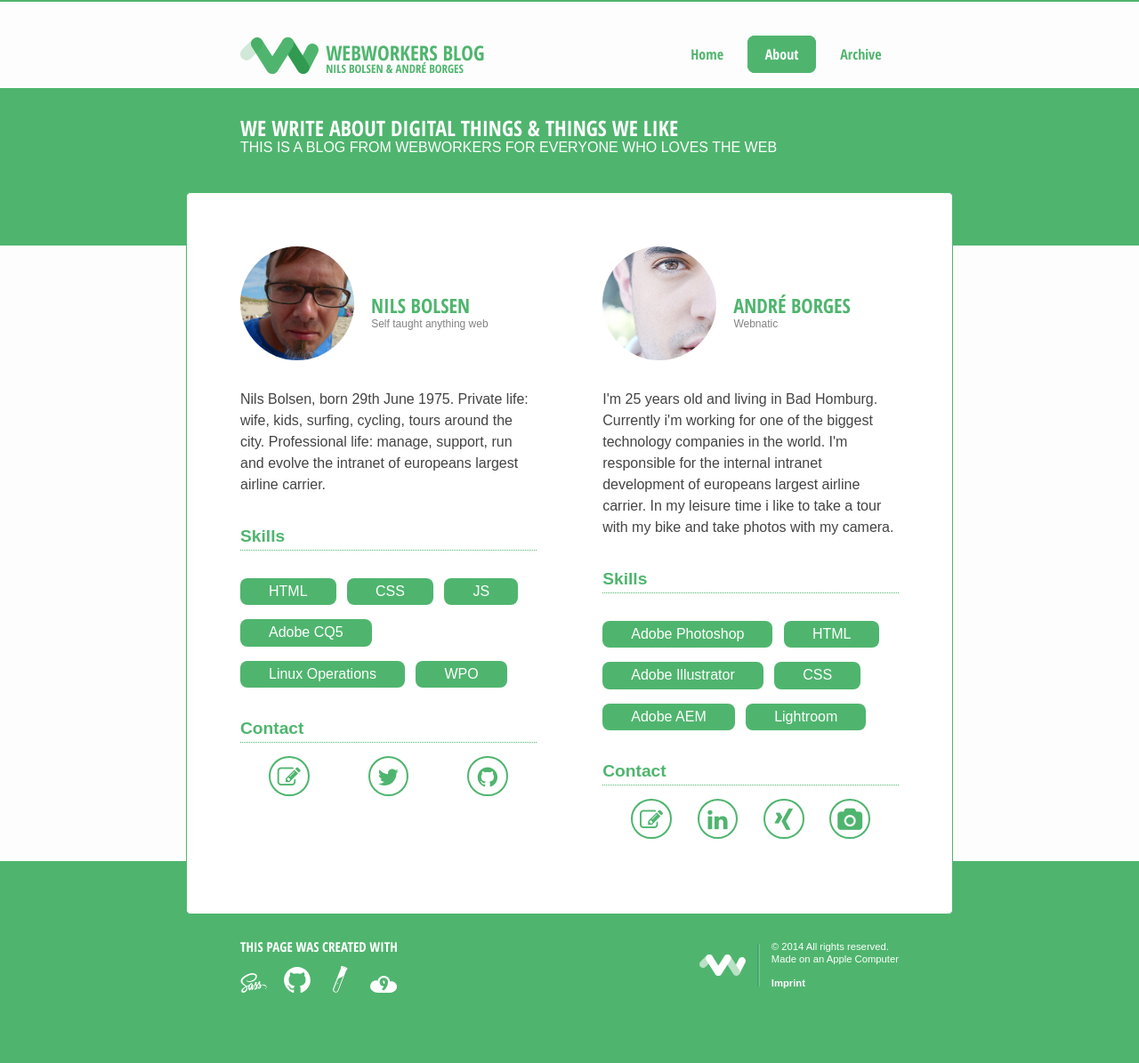
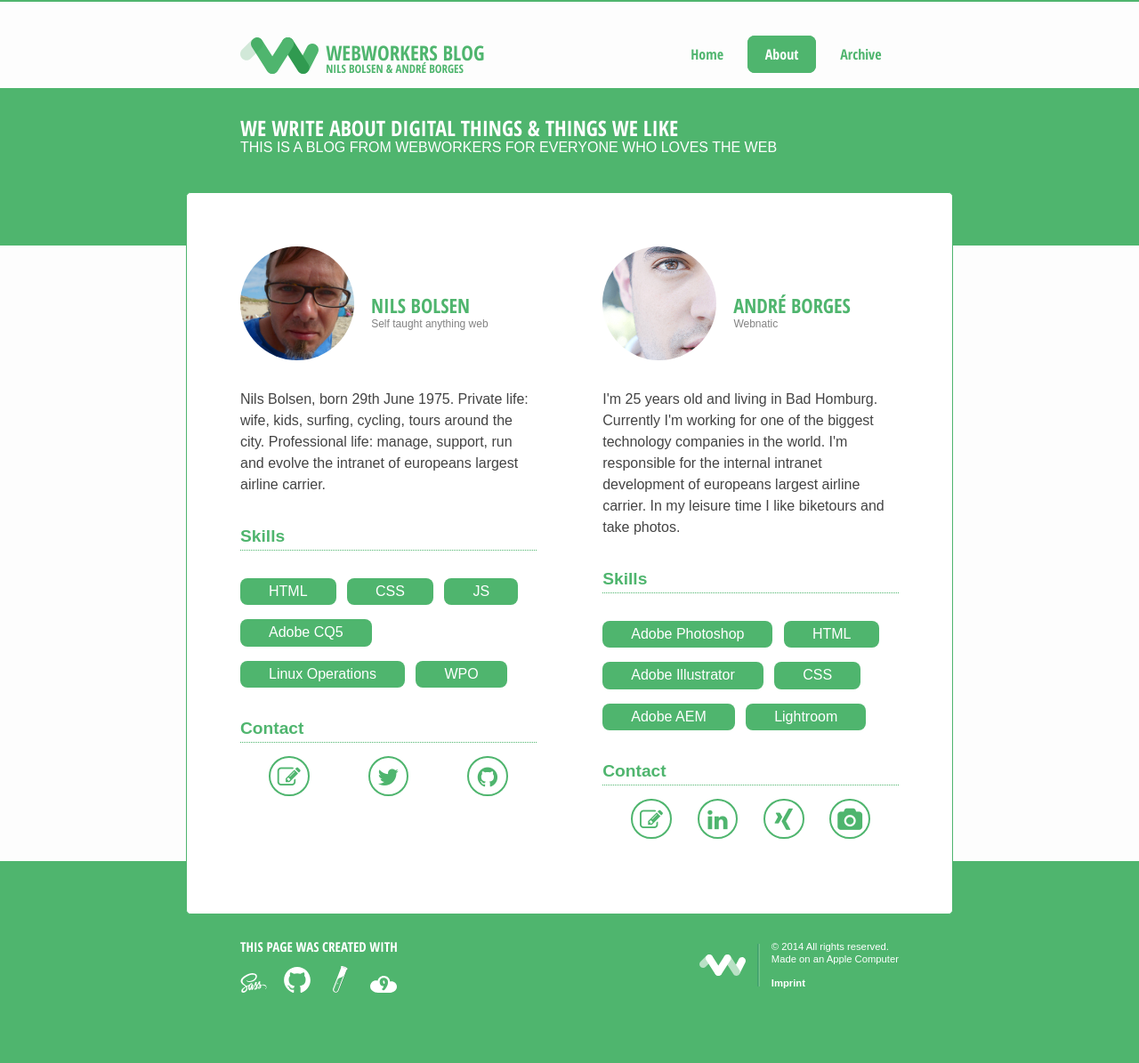
Before and after one commit to webwb/webwb.github.io, a Jekyll site: the page built from about.md, in a window 1280 px wide. Shown: the whole page at 89% size. Built offline with Jekyll 4.4.1, drawn with Linux system fonts in a browser that asks for light colours.

Commit message:
aboutandre

```diff
--- a/about.md
+++ b/about.md
@@ -62,9 +62,9 @@ navigation: about
   <div class="profile-talent">Webnatic</div>
   <div class="profile-bio">
     I'm 25 years old and living in Bad Homburg.
-    Currently i'm working for one of the biggest technology companies in the world.
+    Currently I'm working for one of the biggest technology companies in the world.
     I'm responsible for the internal intranet development of europeans largest airline carrier.
-    In my leisure time i like to take a tour with my bike and take photos with my camera.  </div>
+    In my leisure time I like biketours and take photos.  </div>
   <div class="profile-skills">
     <h2>Skills</h2>
     <ul>
```
